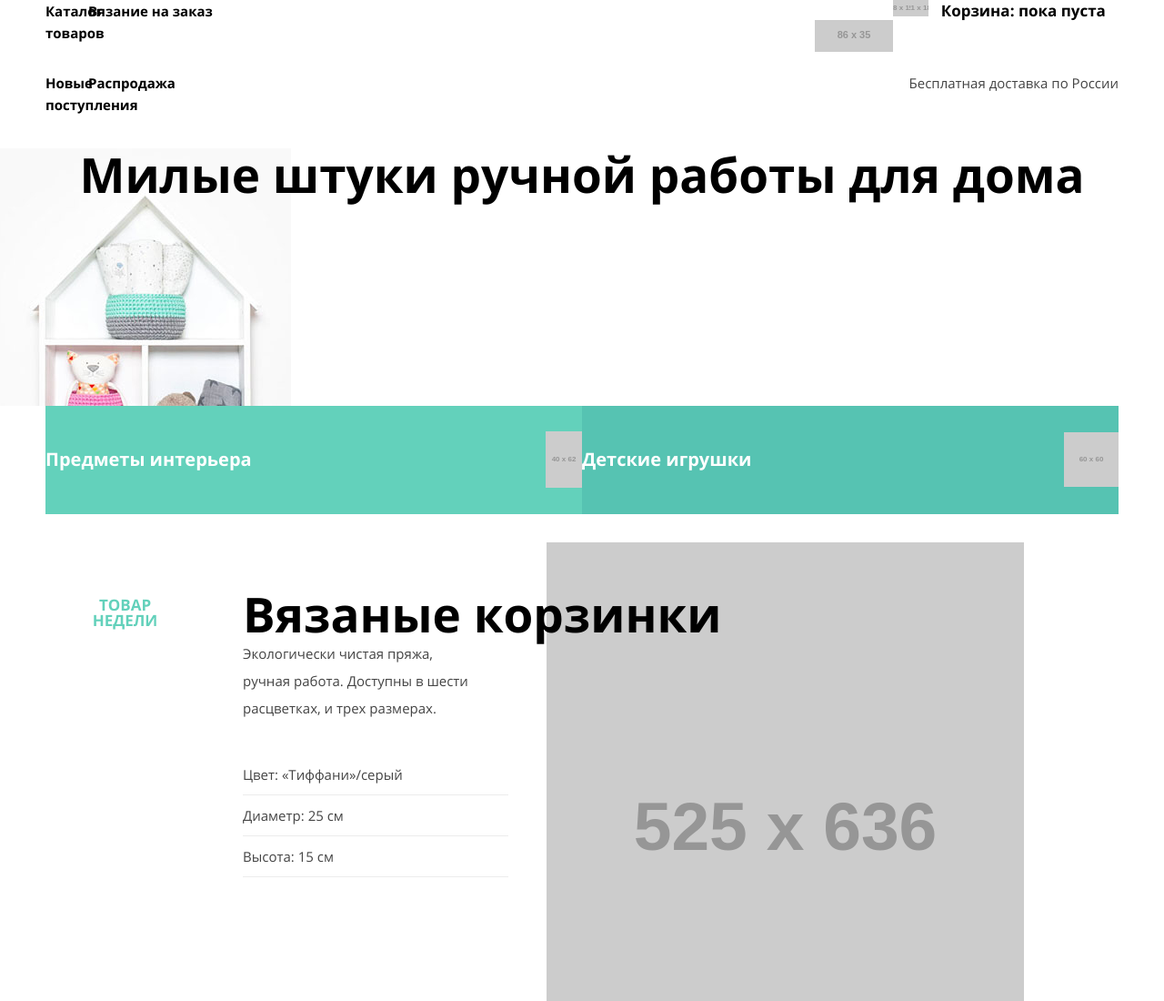
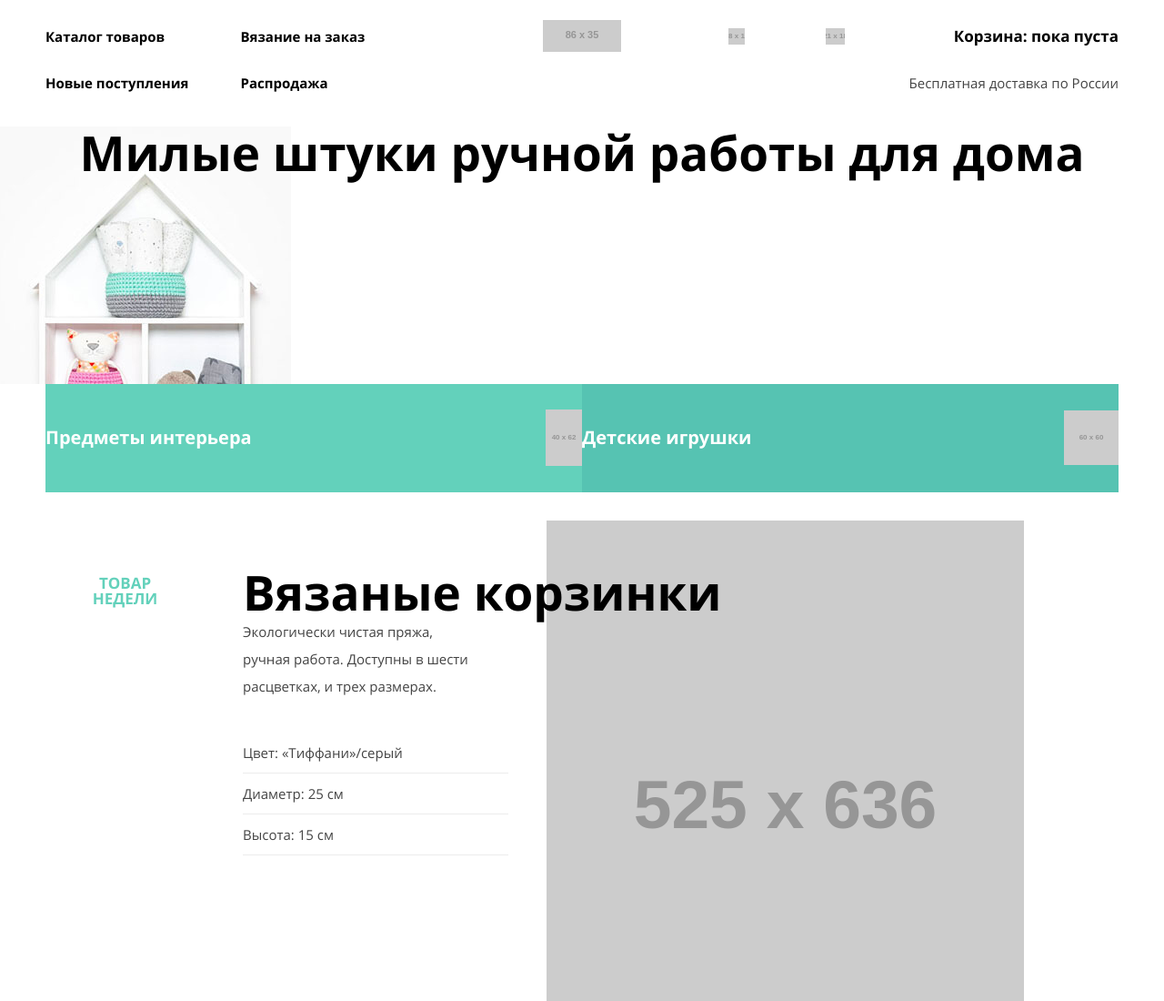
Before and after one commit to hannared/240292-mishka-21, a website: page source/index.html in a window 1280 px wide. Shown: the top 1100 px of the page at 91% size. Drawn offline with nearby package versions, Linux system fonts and the light colour scheme; files that its build step writes are made by us from their sources; placeholder pictures from the web are drawn by us.

Commit message:
fix layout

```diff
--- a/source/less/blocks/additional-navigation.less
+++ /dev/null
@@ -1,24 +0,0 @@
-.additional-navigation__item a {
-  font-size: 15px;
-  font-weight: 700;
-  color: @black;
-  display: none;
-
-  @media(min-width: @tablet-width) {
-    display: none;
-  }
-
-  @media(min-width: @desktop-width) {
-    display: inline-block;
-  }
-}
-
-.additional-navigation__info {
-  font-size: 15px;
-  color: @dark-grey1;
-  display: none;
-
-  @media(min-width: @tablet-width) {
-    display: inline-block;
-  }
-}
--- a/source/less/blocks/main-navigation.less
+++ b/source/less/blocks/main-navigation.less
@@ -4,40 +4,47 @@
   display: grid;
   justify-content: left;
   grid-template-columns: 47px 1fr;
+  align-items: center;
 
   @media (min-width: @tablet-width) {
     .wrapper-big();
     margin-bottom: 20px;
+    grid-template-columns: 2fr 2fr 1fr 1fr 3fr;
+  }
+
+  @media (min-width: @desktop-width) {
+    .wrapper-big();
+    margin-bottom: 20px;
+    grid-template-columns: 2fr 2fr 3fr 1fr 1fr 2fr;
   }
 }
 
 .header-logo {
   height: 79px;
+
   display: flex;
   align-items: center;
+  position: relative;
+  justify-content: center;
   grid-row: 1;
   grid-column: 1 / span 2;
-  position: relative;
 
   @media(min-width: @tablet-width) {
     grid-row: 1;
     grid-column: 1;
+    justify-content: left;
   }
 
   @media(min-width: @desktop-width) {
     grid-row: 1;
     grid-column: 3;
+    justify-self: center;
   }
 }
 
 .logo__link {
-  margin: 0 auto;
-
-  @media (min-width: @tablet-width) {
-    display: flex;
-    justify-content: center;
-    margin: 0;
-  }
+  display: flex;
+  justify-content: center;
 }
 
 .logo__img {
@@ -107,14 +114,21 @@
 }
 
 .navigation__item,
-.additional-navigation__item,
-.additional-navigation__info {
+.additional-navigation__item {
   display: flex;
   justify-content: left;
 }
 
 .additional-navigation__info {
+  font-size: 15px;
+  color: @dark-grey1;
+
+  display: none;
+
   @media(min-width: @tablet-width) {
+    display: flex;
+    justify-content: right;
+
     grid-row: 2;
     grid-column: 4 / span 2;
   }
@@ -179,6 +193,8 @@
   @media(min-width: @tablet-width) {
     grid-row: 1;
     grid-column: 5;
+    display: flex;
+    justify-content: right;
   }
 
   @media(min-width: @desktop-width) {
@@ -215,3 +231,18 @@
     grid-column: 2;
   }
 }
+
+.additional-navigation__item a {
+  font-size: 15px;
+  font-weight: 700;
+  color: @black;
+  display: none;
+
+  @media(min-width: @tablet-width) {
+    display: none;
+  }
+
+  @media(min-width: @desktop-width) {
+    display: inline-block;
+  }
+}
--- a/source/less/style.less
+++ b/source/less/style.less
@@ -6,7 +6,6 @@
 
 @import "blocks/page.less";
 @import "blocks/main-navigation.less";
-@import "blocks/additional-navigation.less";
 @import "blocks/intro.less";
 @import "blocks/catalog-navigation.less";
 @import "blocks/bestseller.less";
```
